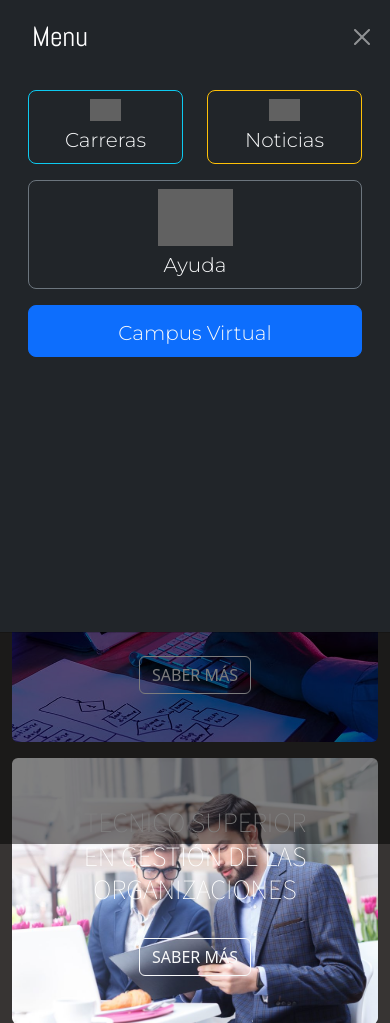
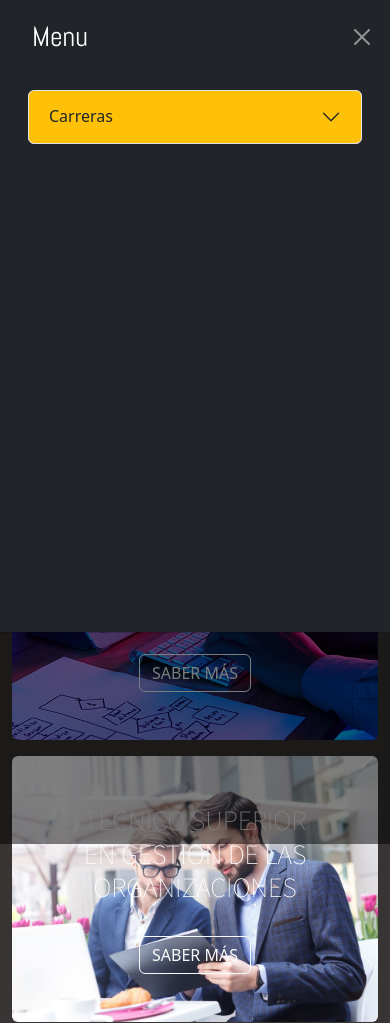
Before and after one commit to jaglux12/pagina-instituto-isp9, a PHP site: page / in a window 390 px wide, after a click that opens the changed part. Shown: the top 1023 px of the page. Run offline with PHP 8.4, Linux system fonts and the light colour scheme; some libraries are stand-ins or nearby versions; some web fonts are replaced; grey boxes are pictures that could not be loaded.

Commit message:
cambios en la lista de opciones principales para el diseño de los celulares

```diff
--- a/references/header/header.php
+++ b/references/header/header.php
@@ -1,15 +1,15 @@
 
 <nav class="navbar navbar-expand-md navbar-light pt-5 px-3 justify-content-between">
 
-  <a href="index.php" class="navbar-brand fs-1 d-xs-block d-md-none ms-4" id="tituloMenuDesplegable"> IES <strong><label >Nº9</label></strong>  </a>
+  <a href="index.php" class="navbar-brand fs-1 d-xs-block d-md-none ms-4" id="tituloMenuDesplegable"> I.E.S Nº9  </a>
 
   <!-- <img src="img/logo_ies.png" width="30px" height="45px"class="d-none d-md-block ms-5"> -->
-  <a href="index.php" class="navbar-brand text-light fs-4 d-none d-md-block ms-5" id="tituloMenuDesplegable"> Instituto de Educación <br> Superior <strong><label id="tituloMenuDesplegable" >Nº9</label></strong>  </a>
+  <a href="index.php" class="navbar-brand text-light fs-4 d-none d-md-block  ms-5" id="tituloMenuDesplegable"> Instituto de Educación <br> Superior <strong><label id="tituloMenuDesplegable" >Nº9</label></strong>  </a>
 
   <!-- Botón que se muestra cuando la barra de navegación de colapsa -->
-  <button type="button" class="navbar-toggler rounded bg-dark border-transparent" data-bs-toggle="offcanvas"
+  <button type="button" class="navbar-toggler rounded  border-transparent me-4 border-0" data-bs-toggle="offcanvas"
   href="#panelDesplegable">
-    <img src="img/bootstrap-icons-1.9.1/list.svg" width="50" height="50">
+    <img src="img/bootstrap-icons-1.9.1/list.svg" style="filter: invert(1);" width="50" height="50">
   </button>
 
   <div class="offcanvas offcanvas-top d-sm-block d-md-none h-75" tabindex="-1" id="panelDesplegable">
@@ -20,51 +20,29 @@
     </div>
 
     <div class="offcanvas-body ps-3 d-flex flex-column h-100 bg-dark">
+
       <div class="container-fluid">
-        <div class="row justify-content-between">
 
-            <div class="col-6 d-flex justify-content-center align-items-center rounded">
-              <button type="button" name="button" class="btn btn-outline-info btn-lg d-flex justify-content-center align-items-center
-                                                         flex-column w-100 text-light">
-                  <img src="img/bootstrap-icons-1.9.1/journal-bookmark-fill.svg" style="filter: invert(1);" class="w-25 h-25">
-                  <label id="itemsBarraDesplegable" class="mt-1 fs-5">Carreras</label>
-              </button>
-            </div>
+        <div class="accordion" id="accordionExample">
 
-            <div class="col-6 d-flex justify-content-center align-items-center rounded">
-              <button type="button" name="button" class="btn btn-outline-warning btn-lg d-flex justify-content-center align-items-center
-                                                         flex-column w-100 text-light">
-                  <img src="img/bootstrap-icons-1.9.1/newspaper.svg" style="filter: invert(1);" class="w-25 h-25">
-                  <label id="itemsBarraDesplegable" class="mt-1 fs-5">Noticias</label>
-              </button>
-            </div>
+          <div class="accordion-item">
+            <h2 class="accordion-header" id="headingThree">
+                <button class="accordion-button collapsed bg-warning" type="button" data-bs-toggle="collapse" data-bs-target="#collapseThree" aria-expanded="false" aria-controls="collapseThree">
+                    Carreras
+                </button>
+            </h2>
 
-        </div>
-
-        <div class="row justify-content-between mt-3">
-
-            <div class="col-12 d-flex justify-content-center align-items-center rounded">
-              <button type="button" name="button" class="btn btn-outline-secondary btn-lg d-flex justify-content-center align-items-center
-                                                         flex-column w-100 text-light">
-                  <img src="img/bootstrap-icons-1.9.1/question-square-fill.svg" style="filter: invert(1);" class="w-25 h-25">
-                  <label id="itemsBarraDesplegable" class="mt-1 fs-5">Ayuda</label>
-              </button>
-            </div>
-
-        </div>
-
-        <div class="row justify-content-between mt-3">
-
-            <div class="col-12 d-flex justify-content-center align-items-center rounded">
-              <button type="button" name="button" class="btn btn-primary btn-lg d-flex justify-content-center align-items-center
-                                                         flex-column w-100 text-light">
-                  <label id="itemsBarraDesplegable" class="mt-1 fs-5">Campus Virtual</label>
-              </button>
-            </div>
-
-        </div>
+          <div id="collapseThree" class="accordion-collapse collapse" aria-labelledby="headingThree" data-bs-parent="#accordionExample">
+              <div class="accordion-body">
+                <strong>This is the third item's accordion body.</strong> It is hidden by default, until the collapse plugin adds the appropriate classes that we use to style each element. These classes control the overall appearance, as well as the showing and hiding via CSS transitions. You can modify any of this with custom CSS or overriding our default variables. It's also worth noting that just about any HTML can go within the <code>.accordion-body</code>, though the transition does limit overflow.
+              </div>
+         </div>
+       </div>
 
       </div>
+
+      </div>
+
     </div>
 
   </div>
```
Also changed, not shown: index.php (line endings or trailing spaces).
